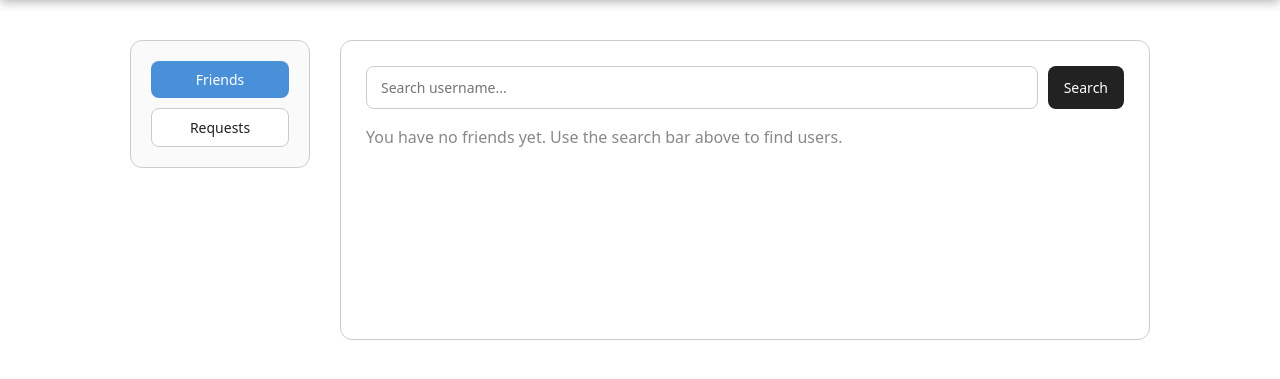
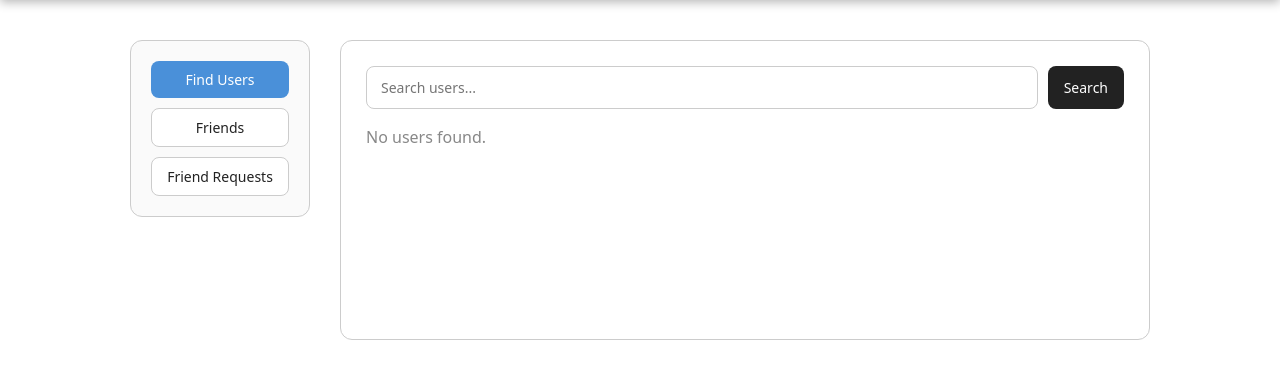
Before and after one commit to danielRuebenacker/Ledger, a Django app: page /social in a window 1280 px wide. Shown: the part 72-451 px from the top of the page. Run offline with Django 3.2, Linux system fonts and the light colour scheme; the visitor is signed in with stand-in values (Sample User, id 1); data comes from the database, SQL or seed files in the repository; data that the repository does not hold is empty.

Commit message:
Fix social ui

```diff
--- a/teamProject/ledger/views.py
+++ b/teamProject/ledger/views.py
@@ -2,6 +2,9 @@ from django.http import HttpResponse
 from django.shortcuts import render
 from .models import UserProfile, Friendship, Nudge
 from django.contrib.auth.decorators import login_required
+from django.shortcuts import render, redirect
+from .models import UserProfile, Friendship, FriendRequest
+from django.contrib.auth.models import User
 
 # Create your views here.
 
@@ -21,66 +24,55 @@ def leaderboards(request):
     return render(request, 'ledger/myhabits.html', context=context_dict)
 
 
+
 @login_required
 def social(request):
-    if not request.user.is_authenticated:
-        return redirect('/login/')
+    tab = request.GET.get('tab', 'search').strip()
+    query = request.GET.get('q', '').strip()
 
-    current_profile, _ = UserProfile.objects.get_or_create(user=request.user)
+    user_list = []
 
-    friendships = Friendship.objects.filter(user=current_profile).select_related('friend__user')
-    friends_list = []
-    for friendship in friendships:
-        friend_profile = friendship.friend
-        friends_list.append({
-            'id': friend_profile.id,
-            'username': friend_profile.user.username,
-            'streak': 0,
-            'points': 0,
-        })
+    if tab == 'friends':
+        current_profile, _ = UserProfile.objects.get_or_create(user=request.user)
+        friendships = Friendship.objects.filter(user=current_profile).select_related('friend__user')
 
-    query = request.GET.get('q', '').strip()
-    search_results = []
-    if query:
-        profiles = UserProfile.objects.exclude(id=current_profile.id).filter(
-            user__username__icontains=query
-        ).select_related('user')
+        if query:
+            friendships = friendships.filter(friend__user__username__icontains=query)
 
-        for profile in profiles:
-            is_friend = Friendship.objects.filter(
-                user=current_profile,
-                friend=profile
-            ).exists()
-
-            friend_request = (
-                FriendRequest.objects.filter(
-                    requester=current_profile,
-                    requested=profile
-                ).first()
-                or
-                FriendRequest.objects.filter(
-                    requester=profile,
-                    requested=current_profile
-                ).first()
-            )
-
-            if is_friend:
-                button_state = 'friends'
-            elif friend_request and friend_request.status == FriendRequest.PENDING:
-                button_state = 'pending'
-            else:
-                button_state = 'add'
-
-            search_results.append({
-                'id': profile.id,
-                'username': profile.user.username,
-                'button_state': button_state,
+        for friendship in friendships:
+            friend_profile = friendship.friend
+            user_list.append({
+                'id': friend_profile.id,
+                'username': friend_profile.user.username,
+                'streak': 0,
+                'points': 0,
+                'show_add_button': False,
             })
 
+    elif tab == 'requests':
+        user_list = []
+
+    else:
+        users = User.objects.exclude(id=request.user.id)
+
+        if query:
+            users = users.filter(username__icontains=query)
+
+        for user in users:
+            user_list.append({
+                'id': user.id,
+                'username': user.username,
+                'streak': 0,
+                'points': 0,
+                'show_add_button': True,
+            })
+
+        tab = 'search'
+
     return render(request, 'social/social.html', {
-        'friends_list': friends_list,
-        'search_results': search_results,
+        'user_list': user_list,
         'query': query,
+        'active_tab': tab,
     })
 
 def profile(request):
--- a/teamProject/templates/social/social.html
+++ b/teamProject/templates/social/social.html
@@ -7,41 +7,148 @@
     <div style="display: flex; gap: 30px; align-items: flex-start;">
 
         <div style="width: 180px; flex-shrink: 0; border: 1px solid #ccc; border-radius: 12px; padding: 20px; background-color: #fafafa;">
-            <a href="{% url 'ledger:social' %}"
-               style="display: block; width: 100%; padding: 8px 12px; margin-bottom: 10px; background-color: #4a90d9; color: white; text-align: center; text-decoration: none; border-radius: 8px; font-size: 14px; box-sizing: border-box;">
+
+            <a href="{% url 'ledger:social' %}?tab=search"
+               style="display: block; width: 100%; padding: 8px 12px; margin-bottom: 10px;
+               {% if active_tab == 'search' %}
+                   background-color: #4a90d9; color: white; border: none;
+               {% else %}
+                   background-color: white; color: #222; border: 1px solid #ccc;
+               {% endif %}
+               text-align: center; text-decoration: none; border-radius: 8px; font-size: 14px; box-sizing: border-box;">
+                Find Users
+            </a>
+
+            <a href="{% url 'ledger:social' %}?tab=friends"
+               style="display: block; width: 100%; padding: 8px 12px; margin-bottom: 10px;
+               {% if active_tab == 'friends' %}
+                   background-color: #4a90d9; color: white; border: none;
+               {% else %}
+                   background-color: white; color: #222; border: 1px solid #ccc;
+               {% endif %}
+               text-align: center; text-decoration: none; border-radius: 8px; font-size: 14px; box-sizing: border-box;">
                 Friends
             </a>
-            <a href="#"
-               style="display: block; width: 100%; padding: 8px 12px; background-color: white; color: #222; text-align: center; text-decoration: none; border-radius: 8px; border: 1px solid #ccc; font-size: 14px; box-sizing: border-box;">
-                Requests
+
+            <a href="{% url 'ledger:social' %}?tab=requests"
+               style="display: block; width: 100%; padding: 8px 12px;
+               {% if active_tab == 'requests' %}
+                   background-color: #4a90d9; color: white; border: none;
+               {% else %}
+                   background-color: white; color: #222; border: 1px solid #ccc;
+               {% endif %}
+               text-align: center; text-decoration: none; border-radius: 8px; font-size: 14px; box-sizing: border-box;">
+                Friend Requests
             </a>
         </div>
 
         <div style="flex: 1; border: 1px solid #ccc; border-radius: 12px; padding: 25px; background-color: #fff; min-height: 300px;">
 
             <form method="get" action="" style="margin-bottom: 16px; display: flex; gap: 10px;">
-                <input type="text" name="q" value="{{ query }}" placeholder="Search username..."
-                    style="flex: 1; padding: 10px 14px; border: 1px solid #ccc; border-radius: 8px; font-size: 14px; box-sizing: border-box;">
-                <button type="submit" style="padding: 10px 16px; background-color: #222; color: white; border: none; border-radius: 8px; font-size: 14px; cursor: pointer;">Search</button>
+                <input type="hidden" name="tab" value="{{ active_tab }}">
+                <input
+                    type="text"
+                    name="q"
+                    value="{{ query }}"
+                    {% if active_tab == 'friends' %}
+                        placeholder="Search friends..."
+                    {% elif active_tab == 'requests' %}
+                        placeholder="Search requests..."
+                    {% else %}
+                        placeholder="Search users..."
+                    {% endif %}
+                    style="flex: 1; padding: 10px 14px; border: 1px solid #ccc; border-radius: 8px; font-size: 14px; box-sizing: border-box;"
+                >
+                <button
+                    type="submit"
+                    style="padding: 10px 16px; background-color: #222; color: white; border: none; border-radius: 8px; font-size: 14px; cursor: pointer;">
+                    Search
+                </button>
             </form>
 
-            {% if friends_list %}
-                {% for friend in friends_list %}
+            {% if active_tab == 'search' %}
+                {% if user_list %}
+                    {% for user_item in user_list %}
                     <div style="border: 1px solid #ddd; border-radius: 10px; padding: 16px 22px; margin-bottom: 14px; display: flex; justify-content: space-between; align-items: center; background-color: #fafafa;">
                         <span style="font-size: 16px;">
-                        {{ friend.username }}
+                            <a href="{% url 'ledger:profile' %}" style="text-decoration: none; color: inherit;">
+                                {{ user_item.username }}
+                            </a>
                             <span style="color: #aaa; font-size: 18px; margin-left: 6px;">&#9711;</span>
                         </span>
+
+                        <div style="display: flex; align-items: center; gap: 14px;">
                             <span style="font-size: 15px; color: #444;">
-                        {{ friend.streak }}🔥 &nbsp;&nbsp; {{ friend.points }}⭐
+                                {{ user_item.streak }}🔥 &nbsp;&nbsp; {{ user_item.points }}⭐
+                            </span>
+
+                            {% if user_item.show_add_button %}
+                                <button
+                                    type="button"
+                                    style="padding: 8px 14px; background-color: #4a90d9; color: white; border: none; border-radius: 8px; font-size: 14px; cursor: pointer;">
+                                    Add Friend
+                                </button>
+                            {% endif %}
+                        </div>
+                    </div>
+                    {% endfor %}
+                {% else %}
+                    <p style="color: #888; font-size: 16px;">No users found.</p>
+                {% endif %}
+            {% endif %}
+
+            {% if active_tab == 'friends' %}
+                {% if user_list %}
+                    {% for user_item in user_list %}
+                    <div style="border: 1px solid #ddd; border-radius: 10px; padding: 16px 22px; margin-bottom: 14px; display: flex; justify-content: space-between; align-items: center; background-color: #fafafa;">
+                        <span style="font-size: 16px;">
+                            <a href="{% url 'ledger:profile' %}" style="text-decoration: none; color: inherit;">
+                                {{ user_item.username }}
+                            </a>
+                            <span style="color: #aaa; font-size: 18px; margin-left: 6px;">&#9711;</span>
+                        </span>
+
+                        <span style="font-size: 15px; color: #444;">
+                            {{ user_item.streak }}🔥 &nbsp;&nbsp; {{ user_item.points }}⭐
                         </span>
                     </div>
                     {% endfor %}
                 {% else %}
-                <p style="color: #888; font-size: 16px;">You have no friends yet. Use the search bar above to find users.</p>
+                    <p style="color: #888; font-size: 16px;">You have no friends yet.</p>
                 {% endif %}
+            {% endif %}
+
+            {% if active_tab == 'requests' %}
+                {% if user_list %}
+                    {% for user_item in user_list %}
+                    <div style="border: 1px solid #ddd; border-radius: 10px; padding: 16px 22px; margin-bottom: 14px; display: flex; justify-content: space-between; align-items: center; background-color: #fafafa;">
+                        <span style="font-size: 16px;">
+                            <a href="{% url 'ledger:profile' %}" style="text-decoration: none; color: inherit;">
+                                {{ user_item.username }}
+                            </a>
+                            <span style="color: #aaa; font-size: 18px; margin-left: 6px;">&#9711;</span>
+                        </span>
+
+                        <div style="display: flex; align-items: center; gap: 10px;">
+                            <button
+                                type="button"
+                                style="padding: 8px 14px; background-color: #4a90d9; color: white; border: none; border-radius: 8px; font-size: 14px; cursor: pointer;">
+                                Accept
+                            </button>
+                            <button
+                                type="button"
+                                style="padding: 8px 14px; background-color: white; color: #222; border: 1px solid #ccc; border-radius: 8px; font-size: 14px; cursor: pointer;">
+                                Decline
+                            </button>
                         </div>
+                    </div>
+                    {% endfor %}
+                {% else %}
+                    <p style="color: #888; font-size: 16px;">No friend requests yet.</p>
+                {% endif %}
+            {% endif %}
 
         </div>
     </div>
+</div>
 {% endblock %}
```
Lines whose indentation alone changed are shown as unchanged.
